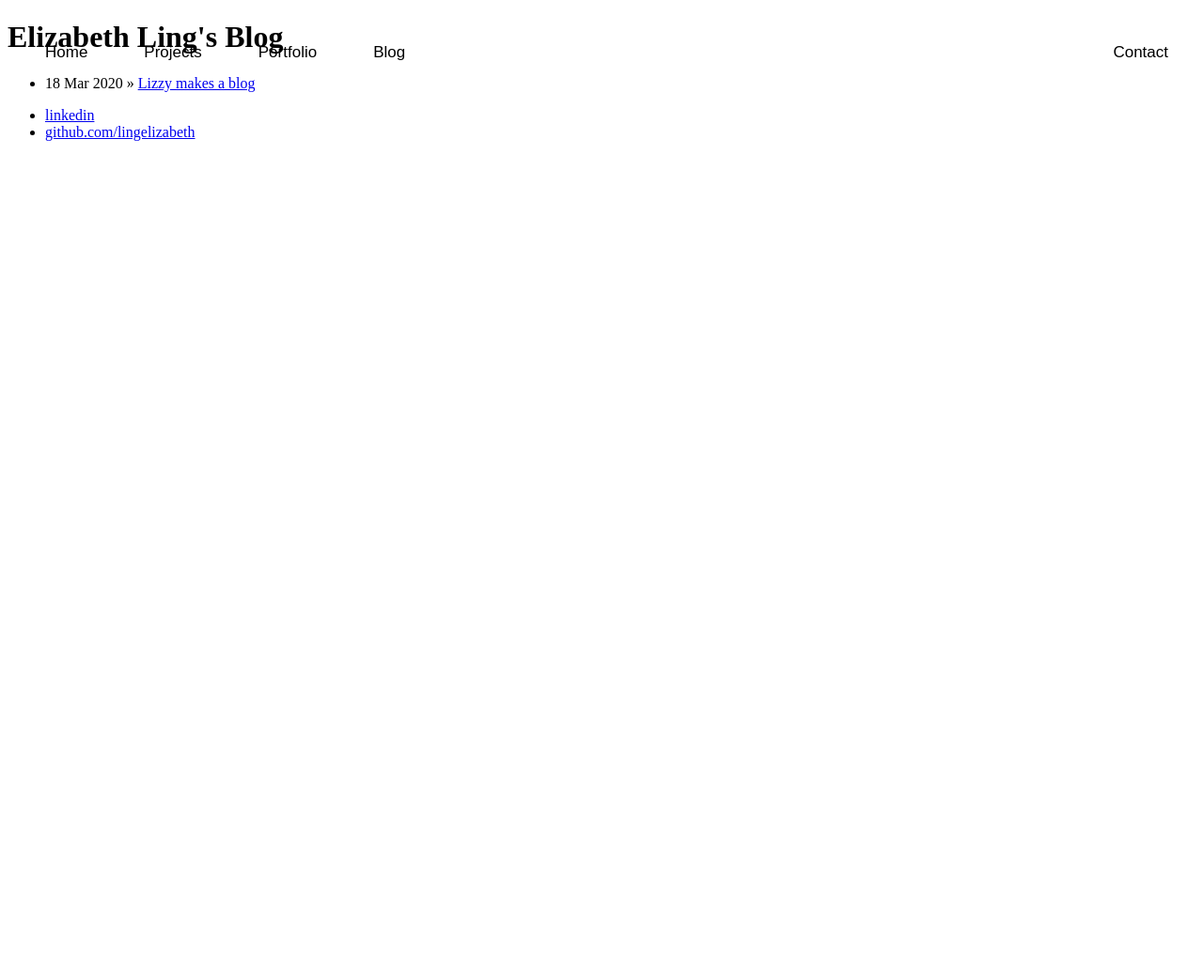
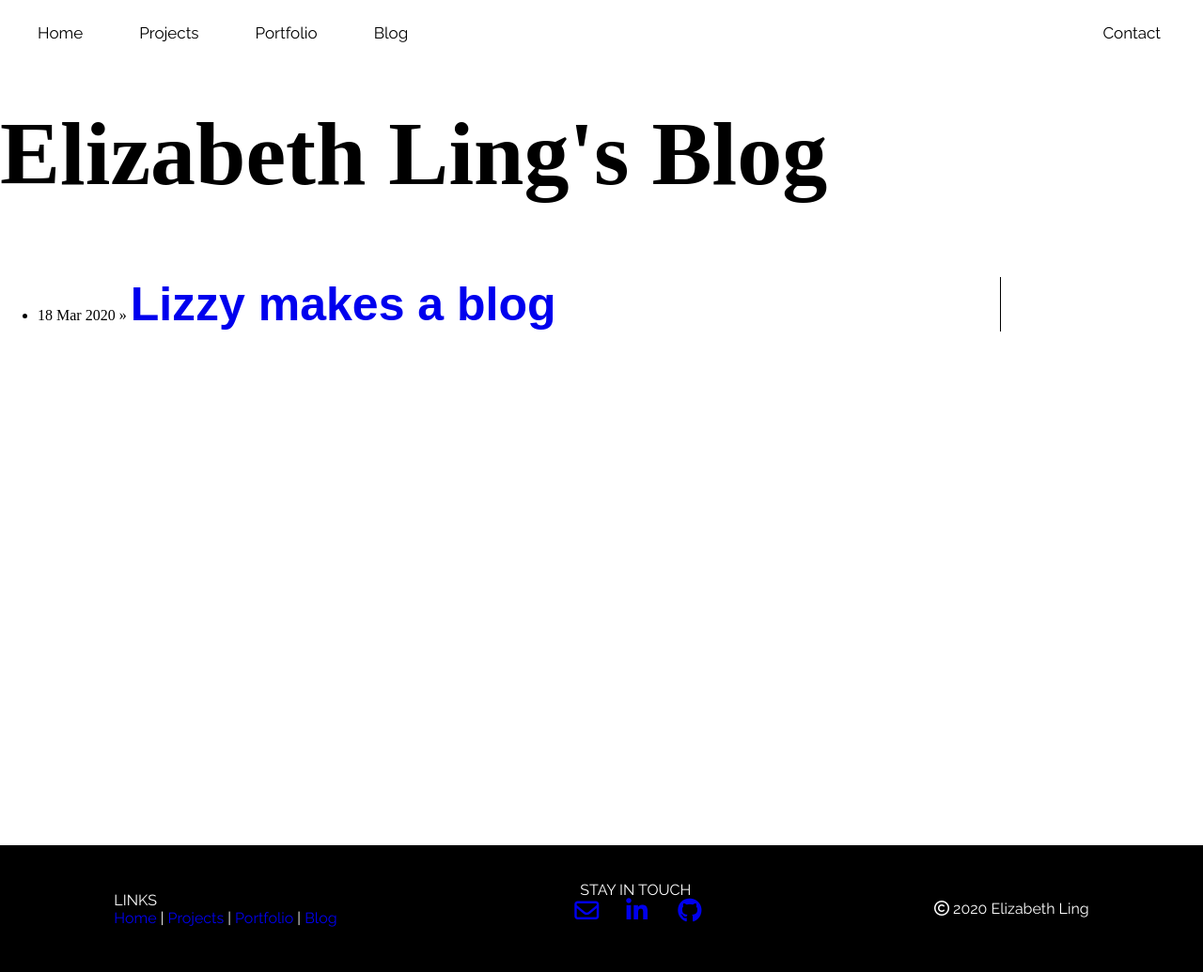
Before and after one commit to lingelizabeth/lingelizabeth.github.io, a Jekyll site: the page built from blog/index.html, in a window 1280 px wide. Shown: the whole page at 94% size. Built offline with Jekyll 4.4.1, drawn with Linux system fonts in a browser that asks for light colours; nearby versions of some CDN libraries; before the commit the page ends 900 px from its top, so only the background shows below that.

Commit message:
footer content, test blog styles

```diff
--- a/_layouts/default.html
+++ b/_layouts/default.html
@@ -4,27 +4,52 @@
 			<title>{{ page.title }}</title>
 			<!-- link to main stylesheet -->
 			<link rel="stylesheet" type="text/css" href="/css/main.css">
+			<link rel="stylesheet" type="text/css" href="../homepage.css">
+
+			<!---fonts and icons-->
+			<link href="https://fonts.googleapis.com/css?family=Playfair+Display:700|Raleway:400,600&display=swap" rel="stylesheet">
+			<script src="https://kit.fontawesome.com/2cbcc2922b.js" crossorigin="anonymous"></script>
+
 		</head>
 		<body>
+			<div class="page-container-2">
 			<div class="topnav" id="topnav">
 
-				<a class="active" href="#home">Home</a>
-				<a href="#projects">Projects</a>
-				<a href="#portfolio">Portfolio</a>
-				<a href="https://lingelizabeth.github.io/blog/">Blog</a>
-				<div class="float-right"><a href="#contact" >Contact</a></div>
+				<a class="active" href="https://lingelizabeth.github.io/">Home</a>
+				<a href="https://lingelizabeth.github.io/#projects">Projects</a>
+				<a href="https://lingelizabeth.github.io/#portfolio">Portfolio</a>
+				<a href="#blog/">Blog</a>
+				<div class="float-right"><a href="https://lingelizabeth.github.io/#contact" >Contact</a></div>
 
 			  </div>
-			<div class="container">
+
+			<div id="blog" class="container">
 
 			{{ content }}
 
 			</div><!-- /.container -->
 			<footer>
-	    		<ul>
-	        		<li><a href="https://www.linkedin.com/in/elizabeth-ling-50a417197/">linkedin</a></li>
-	        		<li><a href="https://github.com/lingelizabeth">github.com/lingelizabeth</a></li>
-				</ul>
+	    		<!---footer--->
+				<div id="footer" class="raleway">
+					<div>LINKS<br> <a href="https://lingelizabeth.github.io/">Home</a> | <a href="https://lingelizabeth.github.io/#projects">Projects</a> |
+					<a href="https://lingelizabeth.github.io/#portfolio">Portfolio</a> |
+					<a href="#blog">Blog</a>
+					</div>
+					<div style="display: flex; flex-direction: column; align-items: center;">
+					<div>STAY IN TOUCH</div>
+					<div id="bot-social-container" class="social-container">
+						<h6><a href="mailto:elizabethling@college.harvard.edu"><i class="icon far fa-envelope"></i></a></h6>
+						<h6><a href="https://www.linkedin.com/in/elizabeth-ling-50a417197/"><i class="icon fab fa-linkedin-in"></i></a></h6>
+						<h6><a href="https://github.com/lingelizabeth"><i class="icon fab fa-github"></i></a></h6>
+
+						</div>
+					</div>
+					<div>
+					<i class="far fa-copyright"></i> 2020 Elizabeth Ling
+					</div>
+
+				</div>
 			</footer>
+			</div>
 		</body>
 	</html>
--- a/blog/index.html
+++ b/blog/index.html
@@ -6,6 +6,6 @@ title: Elizabeth Ling's Blog
 	<ul class="posts">
 
 	  {% for post in site.posts %}
-	    <li><span>{{ post.date | date_to_string }}</span> » <a href="{{ post.url }}" title="{{ post.title }}">{{ post.title }}</a></li>
+	    <li><span class="post-date">{{ post.date | date_to_string }}</span> » <a class="post-title" href="{{ post.url }}" title="{{ post.title }}">{{ post.title }}</a></li>
 	  {% endfor %}
 	</ul>
--- a/css/main.css
+++ b/css/main.css
@@ -1,30 +1,27 @@
-.topnav{
-	padding-left: 10px;
-	background-color: transparent;
-	overflow: hidden;
+
+.container{
 	position: absolute;
-	z-index: 3;
-	width: 100vw;
+	margin: 50px 0px;
 }
-/*links inside  navigation bar */
-.topnav a {
-	float: left;
-	font-family: 'Raleway', sans-serif;
-	font-weight: 400;
-	color: #000000;
-	text-align: center;
-	padding: 25px 30px 2px 30px;
-	font-size: 17px;
-	text-decoration: none;
-	border-bottom: 2px solid transparent;
-	transition: border .2s;
-  }
-/* Change the color of links on hover */
-.topnav a:hover {
-	border-color: black;
-
-  }
-.float-right{
-	float:right;
-	margin-right:25px;
+.page-container-2{
+	position: relative;
+	min-height: 100vh;
+	overflow:hidden;
+	padding-bottom: 15vh;
 }
+body{
+	margin: 0 0;
+}
+.posts{
+	position: absolute;
+	width: 80vw;
+	border-right: black 1px solid;
+}
+.post-date{
+	right: 40px;
+}
+.post-title{
+	font-family: Arial, Helvetica, sans-serif;
+	font-weight: bold;
+	font-size: 50px;
+}
--- a/homepage.css
+++ b/homepage.css
@@ -57,6 +57,11 @@ h2{
 .playfair{
 	font-family:'Playfair Display', serif;
 }
+.raleway{
+	font-family: 'Raleway', sans-serif;
+	font-weight: 400;
+	font-size: 16px;
+}
 p{
 	font-family: 'Raleway', sans-serif;
 	font-weight: 400;
@@ -71,6 +76,11 @@ p{
 	font-family: 'Raleway', sans-serif;
 	font-weight: 600;
 	font-size: 32px;
+}
+#page-container{
+	position: relative;
+	min-height: 100vh;
+	overflow:hidden;
 }
 .topnav{
 	padding-left: 10px;
@@ -109,16 +119,25 @@ p{
 	margin-top: 0px;
 	z-index:0;
 	width: 90vw;
-	height: 85%;
+	height: 85vh;
 
 }
-#social-container{
+.social-container{
 	display: flex;
+	justify-content: space-between;
+
+}
+#top-social-container{
 	margin: 60px 0 0 31%;
 	flex-direction: column;
-	justify-content: space-between;
 	height: 140px;
 	width: 40px;
+}
+#bot-social-container{
+	flex-direction: row;
+	height: 40px;
+	width: 140px;
+	padding-left: 10px;
 }
 h6{
 	margin: 0 0;
@@ -241,13 +260,19 @@ a{
 	justify-content: center;
 	align-items: center;
 }
+#content-wrap {
+	padding-bottom: 15vh;    /* Footer height */
+  }
 #footer{
 	width: 100%;
 	background-color: black;
 	color: white;
-	height: 10vh;
-	margin: 0 0 -10px 0;
-
+	height: 15vh;
+	bottom: 0;
+	position: absolute;
+	display: flex;
+	justify-content: space-around;
+	align-items: center;
 }
 
 h1.animated {
@@ -255,7 +280,7 @@ h1.animated {
 	animation-iteration-count: 1;
 	animation-delay: 1.5s;
   }
-#social-container.animated{
+#top-social-container.animated{
 	animation-duration: 1.5s;
 	animation-delay: 0.5s;
 }
@@ -266,13 +291,8 @@ h1.animated {
 	animation-duration: 2s;
 }
 
-.responsive {
-  max-width: 100%;
-  height: auto;
-}
-.black{
-	color:#272727;
-}
+
+
 /***colors:
 grey: #CACFD6
 black: #272727
```
Also changed, not shown: index.html (+22 -7 lines).
